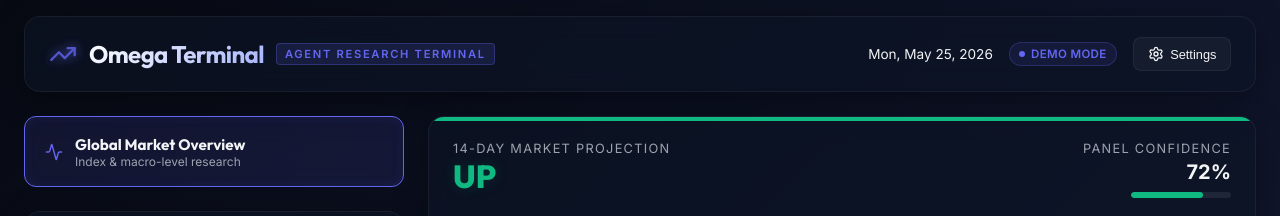
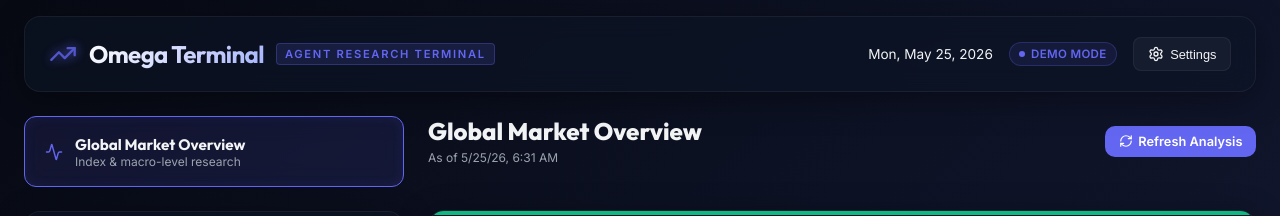
Before and after one commit to cmqhuy/stock-market-researcher, a React (Vite) app: page / in a window 1280 px wide. Shown: the top 216 px of the page. Built offline with nearby package versions, Linux system fonts and the light colour scheme; no server answers.

Commit message:
Extend Gemini cache TTL to 1 hour, add As-of timestamp and Refresh button to market overview

```diff
--- a/src/App.tsx
+++ b/src/App.tsx
@@ -286,7 +286,7 @@ export function App() {
   // Trigger initial market analysis on mount, and always refresh watchlist prices (quotes don't need API key)
   useEffect(() => {
     const now = Date.now();
-    const isExpired = !marketState.timestamp || (now - marketState.timestamp > 15 * 60 * 1000);
+    const isExpired = !marketState.timestamp || (now - marketState.timestamp > 60 * 60 * 1000);
     // Use the actual isSimulated flag — not the absence of timestamp (which was always false after we added timestamps to mocks)
     const isSimulated = marketState.isSimulated === true;
     const needsRefetch = isExpired || (settings.mode === 'live' && isSimulated);
@@ -348,7 +348,7 @@ export function App() {
     if (selectedTicker !== 'MARKET') {
       const existing = stockAnalyses[selectedTicker];
       const now = Date.now();
-      const isExpired = !existing || !existing.timestamp || (now - existing.timestamp > 15 * 60 * 1000);
+      const isExpired = !existing || !existing.timestamp || (now - existing.timestamp > 60 * 60 * 1000);
       // Use the actual isSimulated flag — not the absence of timestamp
       const isSimulated = existing?.isSimulated === true;
       const needsRefetch = isExpired || (settings.mode === 'live' && isSimulated);
@@ -450,7 +450,12 @@ export function App() {
 
         <div className="main-column">
           {selectedTicker === 'MARKET' ? (
-            <MarketOverview marketState={marketState} isLoading={isLoadingMarket} isLiveMode={settings.mode === 'live'} />
+            <MarketOverview
+              marketState={marketState}
+              isLoading={isLoadingMarket}
+              isLiveMode={settings.mode === 'live'}
+              onRefreshMarket={() => handleRunMarketAnalysis(settings)}
+            />
           ) : (
             <StockAnalysisDetail
               stockAnalysis={stockAnalyses[selectedTicker] || null}
--- a/src/components/MarketOverview.tsx
+++ b/src/components/MarketOverview.tsx
@@ -1,14 +1,15 @@
 import React, { useState } from 'react';
-import { Shield, ChevronDown, Award, Lightbulb, AlertTriangle, MessageSquare, TrendingUp, TrendingDown, Minus } from 'lucide-react';
+import { Shield, ChevronDown, Award, Lightbulb, AlertTriangle, MessageSquare, TrendingUp, TrendingDown, Minus, RefreshCw } from 'lucide-react';
 import type { MarketState, ArticleAnalysis } from '../types';
 
 interface MarketOverviewProps {
   marketState: MarketState;
   isLoading: boolean;
   isLiveMode: boolean;
+  onRefreshMarket: () => void;
 }
 
-export const MarketOverview: React.FC<MarketOverviewProps> = ({ marketState, isLoading, isLiveMode }) => {
+export const MarketOverview: React.FC<MarketOverviewProps> = ({ marketState, isLoading, isLiveMode, onRefreshMarket }) => {
   const [expandedArticleId, setExpandedArticleId] = useState<string | null>(null);
 
   if (isLoading) {
@@ -69,6 +70,26 @@ export const MarketOverview: React.FC<MarketOverviewProps> = ({ marketState, isL
           </span>
         </div>
       )}
+
+      {/* Header row: title + as-of timestamp + refresh button */}
+      <div className="flex-between" style={{ marginBottom: '1.25rem' }}>
+        <div>
+          <h2 style={{ fontFamily: 'var(--font-display)', fontSize: '1.5rem', fontWeight: 800 }}>Global Market Overview</h2>
+          {marketState.lastUpdated && (
+            <span style={{ fontSize: '0.75rem', color: 'var(--text-muted)' }}>
+              As of {marketState.lastUpdated}
+            </span>
+          )}
+        </div>
+        <button
+          className="btn-primary"
+          onClick={onRefreshMarket}
+          style={{ padding: '0.5rem 0.85rem', fontSize: '0.8rem', gap: '0.35rem' }}
+        >
+          <RefreshCw size={14} />
+          Refresh Analysis
+        </button>
+      </div>
 
       {/* 14-Day Forecast Banner */}
       <div className={`glass-panel forecast-banner ${prediction.stance}`}>
--- a/src/components/StockAnalysisDetail.tsx
+++ b/src/components/StockAnalysisDetail.tsx
@@ -124,7 +124,7 @@ export const StockAnalysisDetail: React.FC<StockAnalysisDetailProps> = ({
             </span>
           </h2>
           <span style={{ fontSize: '0.75rem', color: 'var(--text-muted)' }}>
-            Terminal Analysis Updated: {lastUpdated}
+            As of {lastUpdated}
           </span>
         </div>
 
```
